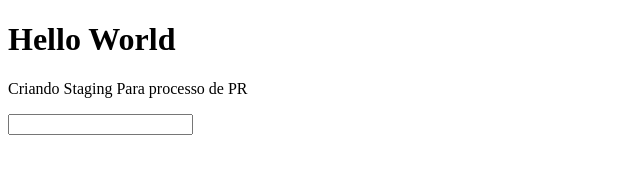
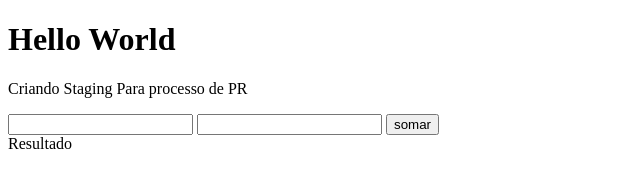
Before and after one commit to ham1lts/ham1lts.github.io, a plain HTML site: page index.html in a window 1280 px wide. Shown: the whole page, without its empty margins (0-640 px from the left). Drawn offline with Linux system fonts and the light colour scheme.

Commit message:
Update index.html

```diff
--- a/index.html
+++ b/index.html
@@ -3,9 +3,23 @@
 <body>
 <h1>Hello World</h1>
 <p>Criando Staging Para processo de PR</p>
-<p> <input type="text" name="text"></p>
+<input type="number" name="txttn1" id="txtn1">
+<input type="number" name="txttn2" id="txtn2">
+<input type="button" value="somar" onclick="somar()">
+<div id = "res"> Resultado</div>
 </body>
 <script>
+    function somar() {
 
+        let n1  = Number(document.getElementById('textn1'))
+	    let n2  = Number(document.getElementById('textn2'))
+        let res = document.getElementById('res')
+
+        let s = n1 + n2
+
+        res.innerHTML = `A Soma dos Números ${n1.value} e ${n2.value} é de ${s}`
+
+    )
+    }
 </script>
 </html>
```
